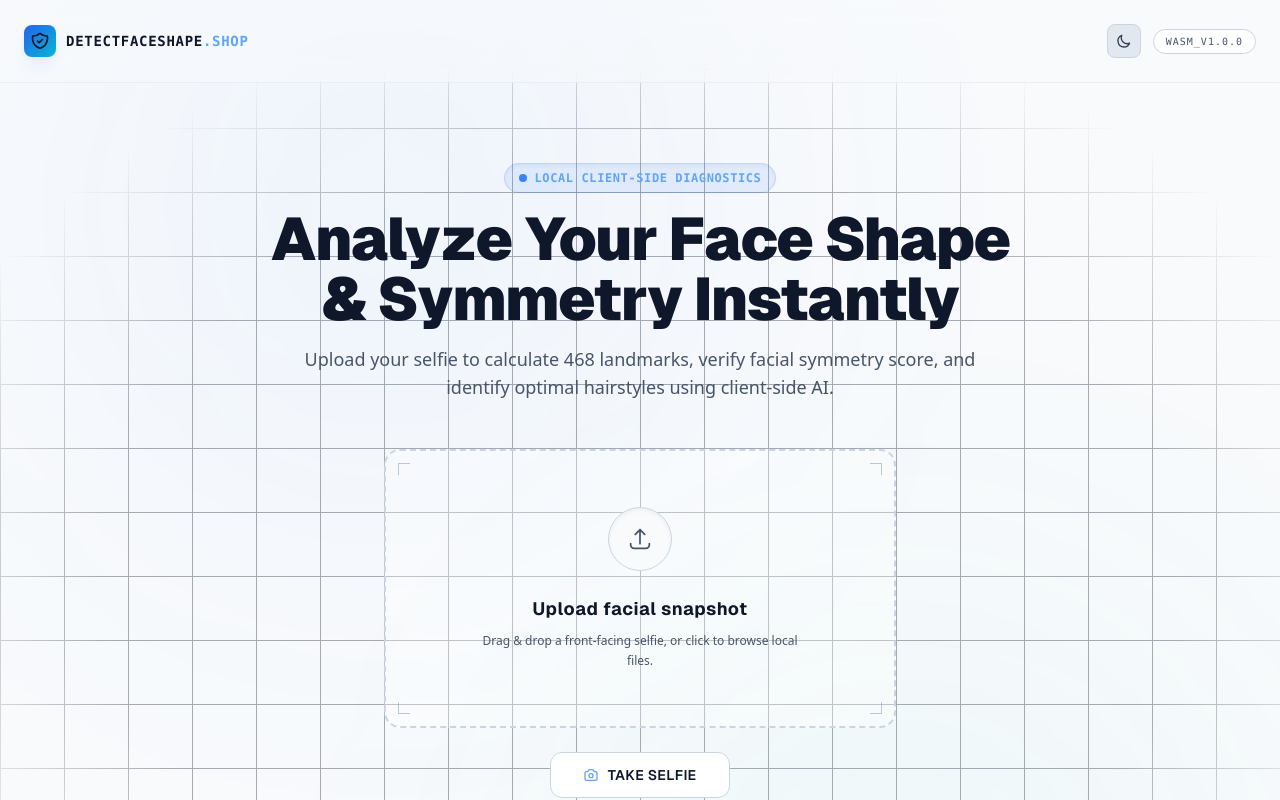
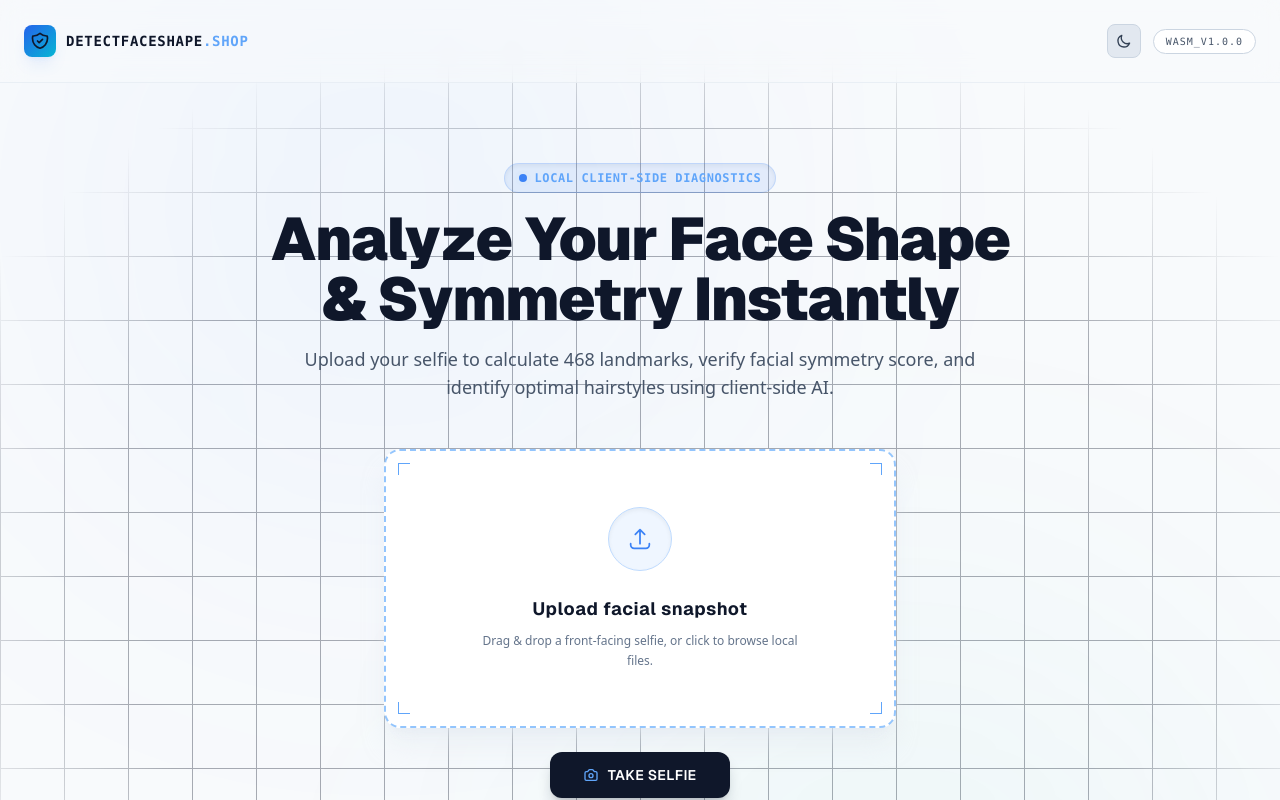
Before and after one commit to 24kTanmay/detectfaceshape, a Next.js app: page / in a window 1280 px wide. Shown: the top 800 px of the page. Built offline with nearby package versions, Linux system fonts and the light colour scheme.

Commit message:
ui: improved dropzone visibility and contrast for light theme

```diff
--- a/components/UploadZone.jsx
+++ b/components/UploadZone.jsx
@@ -74,8 +74,8 @@ export default function UploadZone({ onImageSelected }) {
         onClick={() => fileInputRef.current.click()}
         className={`group relative flex flex-col items-center justify-center border-2 border-dashed rounded-2xl p-10 sm:p-14 cursor-pointer text-center select-none transition-all duration-300 ${
           isDragActive
-            ? "border-cyan-400 bg-cyan-950/20 shadow-lg shadow-cyan-500/10 scale-[1.01]"
-            : "border-slate-300 dark:border-slate-800 bg-white/30 dark:bg-slate-900/30 hover:border-blue-500/40 hover:bg-white/50 dark:bg-slate-900/50 hover:shadow-lg hover:shadow-blue-500/5"
+            ? "border-cyan-400 bg-cyan-50 dark:bg-cyan-950/20 shadow-lg shadow-cyan-500/20 scale-[1.01]"
+            : "border-blue-300 dark:border-slate-800 bg-white shadow-xl shadow-slate-200/50 dark:shadow-none dark:bg-slate-900/40 hover:border-blue-400 hover:bg-blue-50/50 dark:hover:bg-slate-900/60 hover:shadow-blue-500/10"
         }`}
       >
         <input
@@ -97,19 +97,19 @@ export default function UploadZone({ onImageSelected }) {
         />
 
         {/* Decorative laboratory crosshairs */}
-        <div className="absolute top-3 left-3 w-3 h-3 border-t border-l border-slate-400/60 dark:border-slate-700/60" />
-        <div className="absolute top-3 right-3 w-3 h-3 border-t border-r border-slate-400/60 dark:border-slate-700/60" />
-        <div className="absolute bottom-3 left-3 w-3 h-3 border-b border-l border-slate-400/60 dark:border-slate-700/60" />
-        <div className="absolute bottom-3 right-3 w-3 h-3 border-b border-r border-slate-400/60 dark:border-slate-700/60" />
+        <div className="absolute top-3 left-3 w-3 h-3 border-t border-l border-blue-400 dark:border-slate-700/60" />
+        <div className="absolute top-3 right-3 w-3 h-3 border-t border-r border-blue-400 dark:border-slate-700/60" />
+        <div className="absolute bottom-3 left-3 w-3 h-3 border-b border-l border-blue-400 dark:border-slate-700/60" />
+        <div className="absolute bottom-3 right-3 w-3 h-3 border-b border-r border-blue-400 dark:border-slate-700/60" />
 
         <div className="space-y-6">
           {/* Glowing upload visual circle */}
-          <div className="w-16 h-16 rounded-full bg-slate-50 dark:bg-slate-950 border border-slate-300 dark:border-slate-800 group-hover:border-blue-500/30 flex items-center justify-center mx-auto shadow-inner transition-all duration-300 group-hover:scale-105">
+          <div className="w-16 h-16 rounded-full bg-blue-50 dark:bg-slate-950 border border-blue-200 dark:border-slate-800 group-hover:border-blue-400 dark:group-hover:border-blue-500/30 flex items-center justify-center mx-auto shadow-inner transition-all duration-300 group-hover:scale-105">
             {processing ? (
               <div className="w-6 h-6 border-2 border-cyan-400 border-t-transparent rounded-full animate-spin" />
             ) : (
               <svg
-                className="w-7 h-7 text-slate-600 dark:text-slate-400 group-hover:text-blue-400 transition-colors duration-300"
+                className="w-7 h-7 text-blue-500 dark:text-slate-400 group-hover:text-blue-600 dark:group-hover:text-blue-400 transition-colors duration-300"
                 fill="none"
                 stroke="currentColor"
                 viewBox="0 0 24 24"
@@ -126,10 +126,10 @@ export default function UploadZone({ onImageSelected }) {
           </div>
 
           <div className="space-y-2">
-            <h3 className="text-lg font-bold text-slate-900 dark:text-white tracking-wide group-hover:text-blue-200 transition-colors">
+            <h3 className="text-lg font-bold text-slate-900 dark:text-white tracking-wide group-hover:text-blue-700 dark:group-hover:text-blue-300 transition-colors">
               {processing ? "Compressing biometrics..." : "Upload facial snapshot"}
             </h3>
-            <p className="text-xs text-slate-600 dark:text-slate-400 leading-relaxed font-sans max-w-xs mx-auto">
+            <p className="text-xs text-slate-500 dark:text-slate-400 leading-relaxed font-sans max-w-xs mx-auto">
               Drag & drop a front-facing selfie, or click to browse local files.
             </p>
           </div>
@@ -137,10 +137,10 @@ export default function UploadZone({ onImageSelected }) {
       </div>
 
       {/* Action buttons, including Selfie camera */}
-      <div className="flex flex-col sm:flex-row gap-3 items-center justify-center max-w-sm mx-auto">
+      <div className="flex flex-col sm:flex-row gap-3 items-center justify-center max-w-sm mx-auto z-20 relative">
         <button
           onClick={() => cameraInputRef.current.click()}
-          className="w-auto px-8 py-3 rounded-xl bg-white dark:bg-slate-900 border border-slate-300 dark:border-slate-800 hover:border-blue-500/30 hover:bg-white/80 dark:bg-slate-900/80 text-slate-900 dark:text-white font-semibold text-sm tracking-wide uppercase transition-all duration-300 flex items-center justify-center gap-2 hover:shadow-md active:scale-95"
+          className="w-auto px-8 py-3 rounded-xl bg-slate-900 hover:bg-slate-800 dark:bg-blue-600 dark:hover:bg-blue-500 text-white font-semibold text-sm tracking-wide uppercase transition-all duration-300 flex items-center justify-center gap-2 shadow-lg shadow-slate-900/20 dark:shadow-blue-900/20 active:scale-95 border border-transparent"
         >
           <svg
             className="w-4 h-4 text-blue-400"
```
